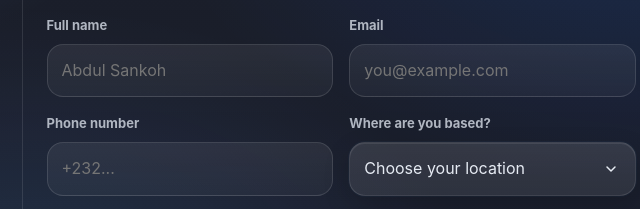
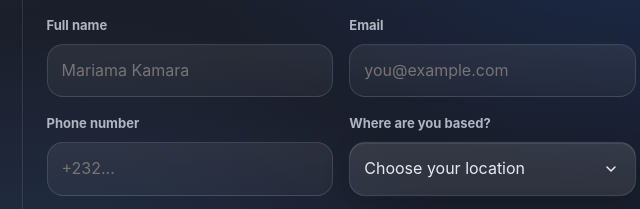
Before and after one commit to CEOTRAX/hubpas-website, a plain HTML site: page organizer-preview.html in a window 1280 px wide. Shown: the part 236-445 px from the top of the page, 555-1195 px from the left. Drawn offline with Linux system fonts and the light colour scheme.

Commit message:
Update full name placeholder

```diff
--- a/organizer-preview.html
+++ b/organizer-preview.html
@@ -41,7 +41,7 @@
               <div class="site-field-grid">
                 <label class="site-field">
                   <span class="label">Full name</span>
-                  <input class="site-input" type="text" name="fullName" placeholder="Abdul Sankoh" required>
+                  <input class="site-input" type="text" name="fullName" placeholder="Mariama Kamara" required>
                 </label>
                 <label class="site-field">
                   <span class="label">Email</span>
```
